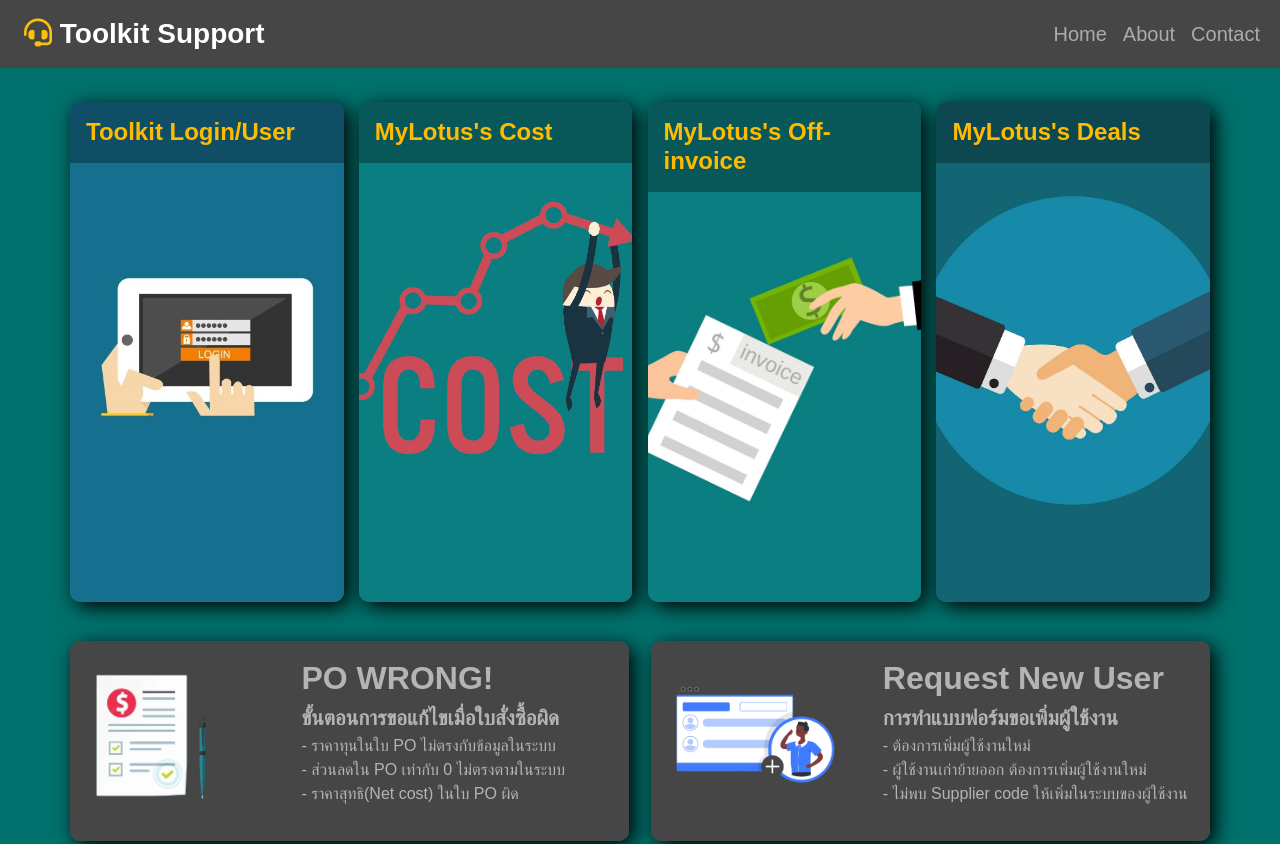
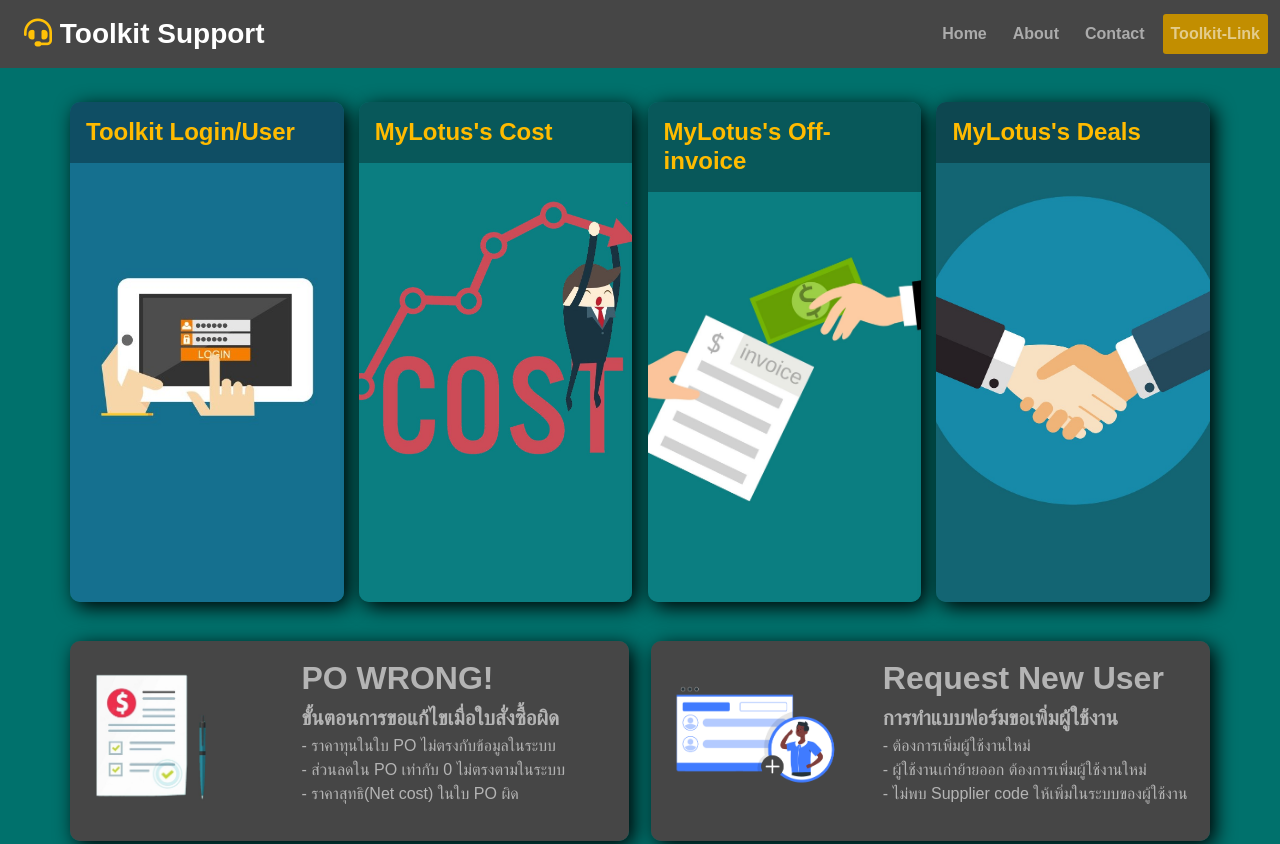
Before and after one commit to suppanat2k/SupplierPortalSupport, a plain HTML site: page index.html in a window 1280 px wide. Shown: the top 844 px of the page. Drawn offline with Linux system fonts and the light colour scheme; a web font is replaced by a local one.

Commit message:
uograde version 1.2.1

```diff
--- a/index.html
+++ b/index.html
@@ -26,9 +26,10 @@
 
             <div class="collapse navbar-collapse" id="togglelist">
                 <ul class="navbar-nav ms-auto">
-                    <li class="nav-item text-center"><a href="#section1" class="nav-link fs-5">Home</a></li>
-                    <li class="nav-item text-center"><a href="#section2" class="nav-link fs-5">About</a></li>
-                    <li class="nav-item text-center"><a href="#section3" class="nav-link fs-5">Contact</a></li>
+                    <li class="nav-item text-center"><a href="#section1" class="nav-link fw-bold">Home</a></li>
+                    <li class="nav-item text-center"><a href="#section2" class="nav-link fw-bold">About</a></li>
+                    <li class="nav-item text-center"><a href="#section3" class="nav-link fw-bold">Contact</a></li>
+                    <li class="nav-item text-center"><a href="https://supplierportal.lotuss.com/" class="nav-link linkaa fw-bold" target="_blank">Toolkit-Link</a></li>
                 </ul>
             </div>
         </div>
--- a/supportstyle.css
+++ b/supportstyle.css
@@ -127,11 +127,24 @@ nav {
     background-color: rgb(70, 70, 70);
 }
 
+nav ul{
+    gap: 10px;
+}
+
+.linkaa{
+    border-radius: 3px;
+    background-color: rgb(194, 142, 0);
+}
+
 nav ul li:hover {
     background-color: rgba(0, 158, 145, 0.3);
-    border-radius: 5px;
+    border-radius: 3px;
 }
 
+.linkaa:hover {
+    background-color: rgba(0, 158, 145, 0.3);
+    border-radius: 3px;
+}
 
 .menu2{
     height: 200px;
@@ -245,6 +258,9 @@ nav ul li:hover {
         height: 100%;
         font-size: 100%;
     }
+    nav ul{
+        gap: 5px;
+    }
 }
 
 @media (max-width:575px){
```
